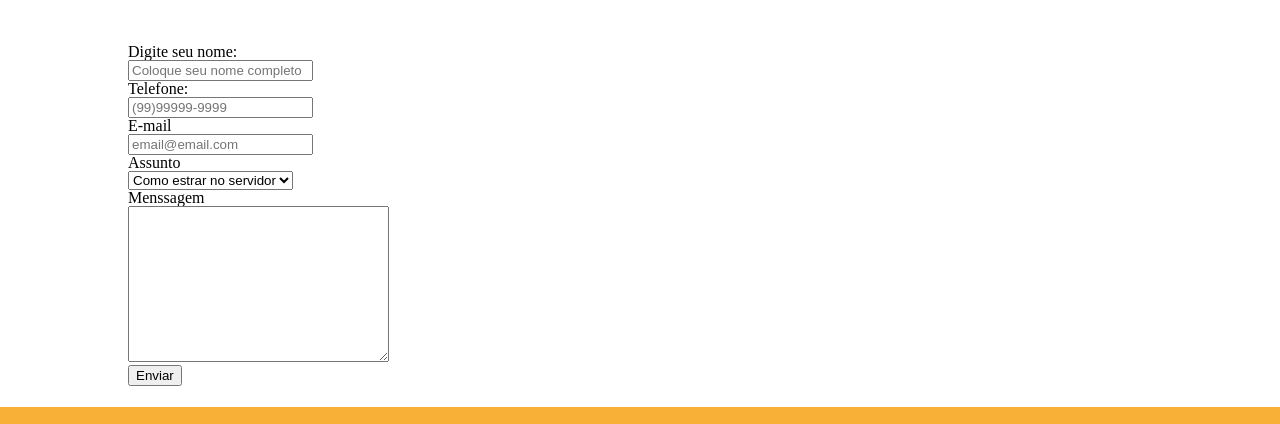
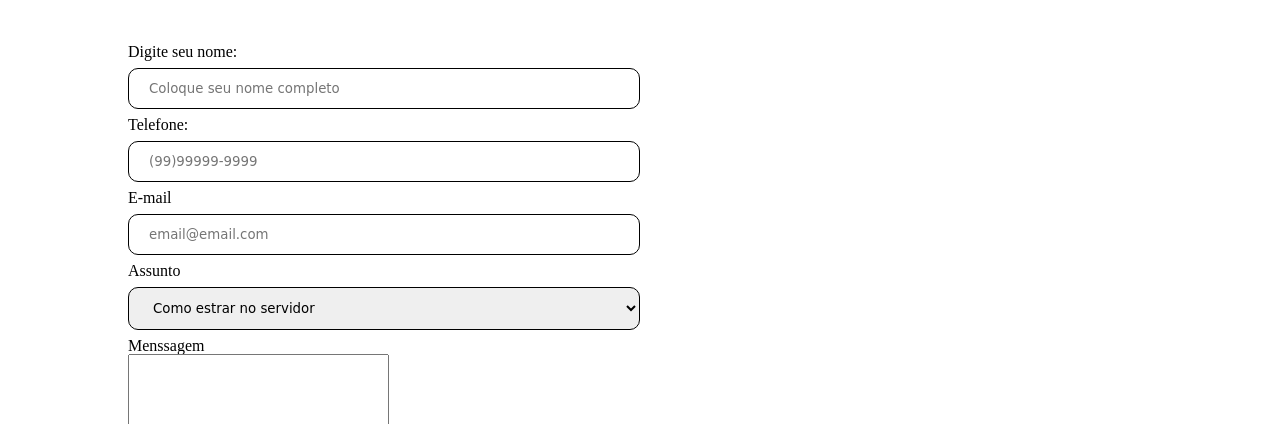
Before and after one commit to projetosfernanda/site1, a plain HTML site: page contato.html in a window 1280 px wide. Shown: the part 225-649 px from the top of the page. Drawn offline with Linux system fonts and the light colour scheme.

Commit message:
Add files via upload

```diff
--- a/css/estilo.css
+++ b/css/estilo.css
@@ -193,3 +193,18 @@ audio{
 audio::-webkit-media-controls-panel{
     background-color:#ac7414 !important;
 }
+
+input[type=text], select, input[type=email], input[type=submit], input[type=tel], input[type=message] {
+    width: 50%;
+    padding: 12px 20px;
+    margin: 8px 0;
+    display: inline-block;
+    border: 1px solid rgb(0, 0, 0);
+    border-radius: 10px;
+    box-sizing: border-box;
+    font-family: 'Baloo 2', cursive;
+}
+
+input[type=submit]:hover {
+    background-color: #f8b037;
+  }
```
